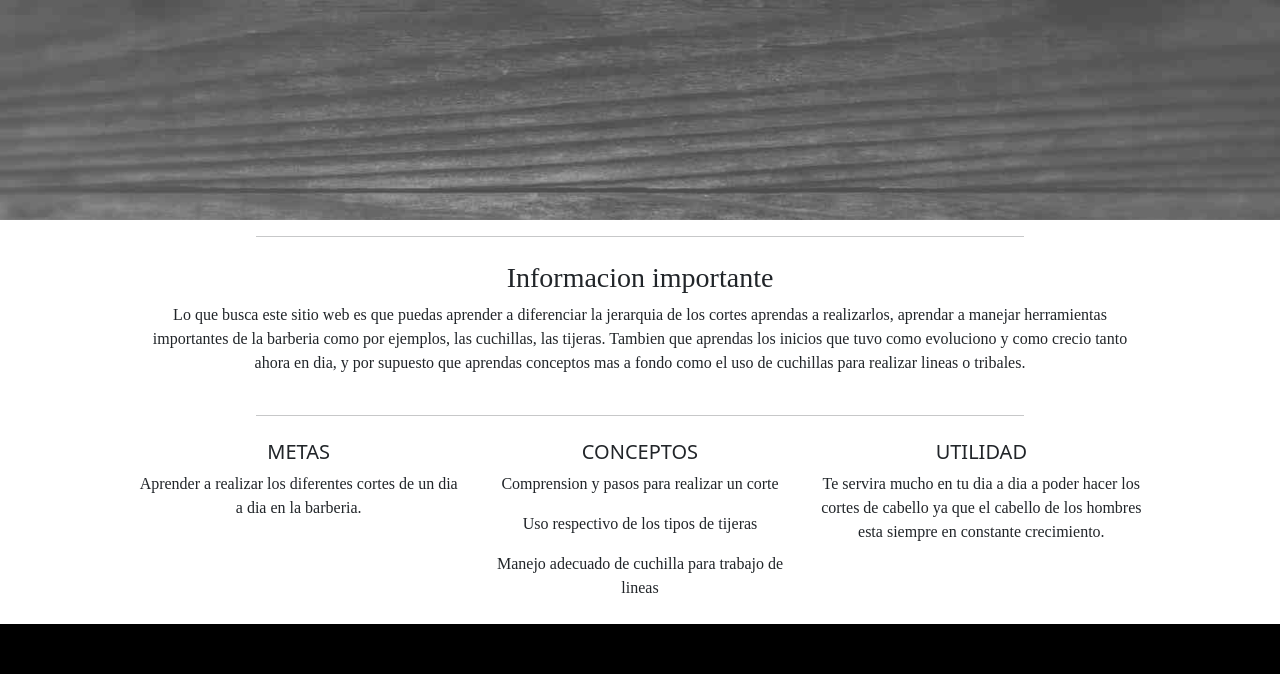
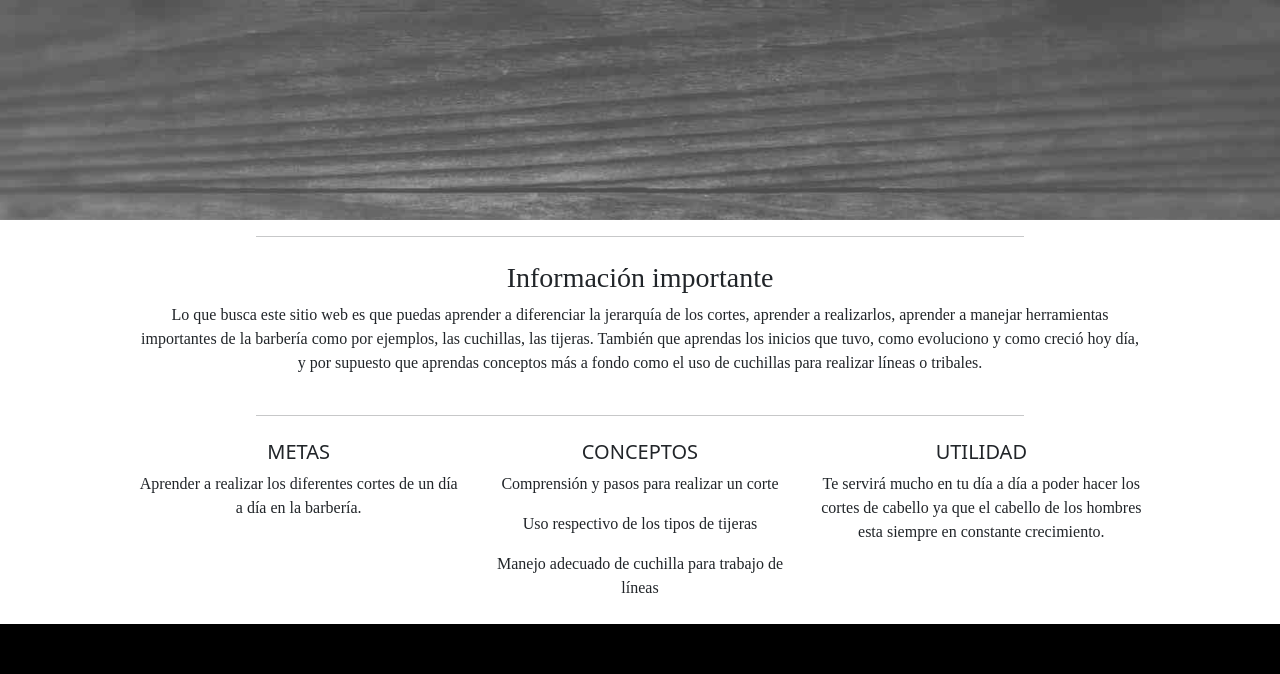
Before and after one commit to DavidBotina09/PROYECTO_FINAL, a website: page index.html in a window 1280 px wide. Shown: the part 442-1116 px from the top of the page. Drawn offline with nearby package versions, Linux system fonts and the light colour scheme; a web font is replaced by a local one.

Commit message:
corrigiendo ortografia en el index

```diff
--- a/index.html
+++ b/index.html
@@ -34,12 +34,13 @@
     <main>
         <section class="wow animate__animated animate__bounceInLeft informacion col-sm-12 col-md-12 col-lg-12 p-2">
             <h3>
-                Informacion importante
+                Información importante
             </h3>
             <p>
-               Lo que busca este sitio web es que puedas aprender a diferenciar la jerarquia de los cortes aprendas a realizarlos, aprendar a manejar herramientas importantes de la barberia como por ejemplos, las cuchillas, las tijeras.
-               Tambien que aprendas los inicios que tuvo como evoluciono y como crecio tanto ahora en dia,
-               y por supuesto que aprendas conceptos mas a fondo como el uso de cuchillas para realizar lineas o tribales.
+               Lo que busca este sitio web es que puedas aprender a diferenciar la jerarquía de los cortes, aprender a realizarlos, aprender a manejar herramientas importantes de la barbería como por ejemplos, las cuchillas, las tijeras.
+               También que aprendas los inicios que tuvo, como evoluciono y como creció hoy día,
+               y por supuesto que aprendas conceptos más a fondo como el uso de cuchillas para realizar líneas o tribales.
+
             </p>
         </section>
         <hr class="lineas">
@@ -49,7 +50,7 @@
                     METAS
                 </h5>
                 <p>
-                    Aprender a realizar los diferentes cortes de un dia a dia en la barberia.
+                    Aprender a realizar los diferentes cortes de un día a día en la barbería.
                 </p>
             </div>
             <div class="wow animate__animated animate__bounceInUp logros col-sm-12 col-md-6 col-lg-4 p-2">
@@ -57,13 +58,13 @@
                     CONCEPTOS
                 </h5>
                 <p>
-                    Comprension y pasos para realizar un corte
+                    Comprensión y pasos para realizar un corte
                 </p>
                 <p>
                     Uso respectivo de los tipos de tijeras
                 </p>
                 <p>
-                    Manejo adecuado de cuchilla para trabajo de lineas
+                    Manejo adecuado de cuchilla para trabajo de líneas
                 </p>
             </div>
             <div class="wow animate__animated animate__bounceInRight objetivos col-sm-12 col-md-12 col-lg-4 p-2">
@@ -71,7 +72,7 @@
                     UTILIDAD
                 </h5>
                 <p>
-                    Te servira mucho en tu dia a dia a poder hacer los cortes de cabello ya que el cabello de los hombres esta siempre en constante crecimiento.
+                    Te servirá mucho en tu día a día a poder hacer los cortes de cabello ya que el cabello de los hombres esta siempre en constante crecimiento.
                 </p>
             </div>
         </section>
```
